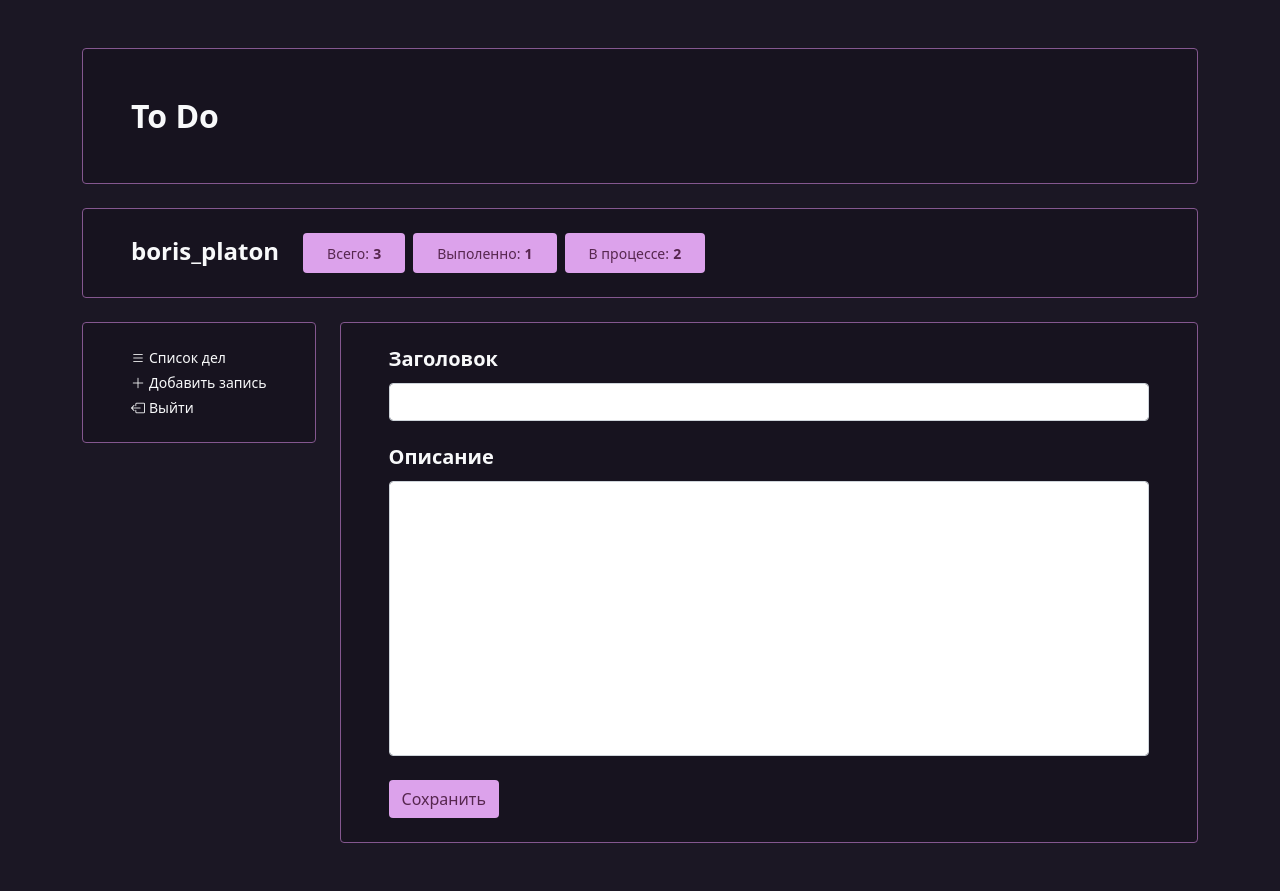
After one commit to BorisPlaton/todo_django, a Django app: page /affairs/add_affair/ in a window 1280 px wide. The commit adds this page. Run offline with Django 4.2, Linux system fonts and the light colour scheme; a user stored in the database is signed in; data comes from the database, SQL or seed files in the repository; both versions use the stored data as it was after the commit.

Commit message:
Creating affairs

```diff
--- /dev/null
+++ b/todo_list/affairs/forms.py
@@ -0,0 +1,29 @@
+from django.forms import models
+
+from .models import Affair
+
+
+class CreateAffairForm(models.ModelForm):
+
+    def __init__(self, *args, **kwargs):
+        """Инициализация формы. Устанавливаем стили формам"""
+
+        super().__init__(*args, **kwargs)
+        for field in self.fields.values():
+            field.widget.attrs.update({
+                "class": "form-control"
+            })
+
+        self.fields['text'].widget.attrs.update({
+            "cols": "",
+            "rows": "",
+            "style": """
+                width: 100%;
+                resize: none;
+                height: 275px;
+            """
+        })
+
+    class Meta:
+        model = Affair
+        fields = ('title', 'text')
--- a/todo_list/affairs/models.py
+++ b/todo_list/affairs/models.py
@@ -4,8 +4,8 @@ from django.db import models
 
 class Affair(models.Model):
     """Список дел"""
-    title = models.CharField(max_length=127, verbose_name='Заголовок')
-    text = models.CharField(max_length=2047, verbose_name='Описание', blank=True)
+    title = models.CharField(max_length=128, verbose_name='Заголовок')
+    text = models.TextField(max_length=2048, verbose_name='Описание', blank=True)
     date_add = models.DateTimeField(auto_now_add=True, verbose_name='Дата добавления')
     date_end = models.DateTimeField(verbose_name='Дата выполнения', blank=True, null=True)
     is_completed = models.BooleanField(verbose_name='Задание выполнено', default=False)
--- /dev/null
+++ b/todo_list/affairs/templates/affairs/add_affair.html
@@ -0,0 +1,29 @@
+{% extends "affairs/base.html" %}
+
+{% block content %}
+<div class="rounded menu p-4 px-5">
+
+    <form action="{% url 'affairs:add_affair' %}" method="POST" novalidate>
+        {% csrf_token %}
+        <div class="row row-cols-1 g-4">
+            {% for field in form %}
+            <div class="col">
+                <div class="row row-cols-1 text-light g-1">
+                    <div class="col">
+                        <h5 class='fw-bold'>{{ field.label }}</h5>
+                    </div>
+
+                    <div class="col">
+                        {{ field }}
+                    </div>
+                </div>
+            </div>
+            {% endfor %}
+            <div class="col">
+                <input type="submit" class='btn completed' value="Сохранить">
+            </div>
+        </div>
+    </form>
+
+</div>
+{% endblock %}
--- a/todo_list/affairs/templates/affairs/base.html
+++ b/todo_list/affairs/templates/affairs/base.html
@@ -76,19 +76,26 @@
             <div class="col-auto">
                 <div class="p-4 px-5 rounded menu">
                     <div class="d-flex flex-column">
-                <small class="mb-1"><a href="" class="link-light"><i class="bi bi-plus-lg me-1"></i>Добавить запись</a></small>
-                {% if request.user.is_authenticated %}
+                            <small class="mb-1"><a href="{% url 'affairs:home' %}" class="link-light"><i class="bi bi-list me-1"></i>Список дел</a></small>
+                            <small class="mb-1"><a href="{% url 'affairs:add_affair' %}" class="link-light"><i class="bi bi-plus-lg me-1"></i>Добавить запись</a></small>
                             <small><a href="{% url 'users:logout' %}" class="link-light"><i class="bi bi-box-arrow-left me-1"></i>Выйти</a></small>
-                {% else %}
-                    <small><a href="{% url 'users:login' %}" class="link-light"><i class="bi bi-box-arrow-in-left me-1"></i>Войти</a></small>
-                {% endif %}
                     </div>
                 </div>
             </div>
 
             <div class="col">
+
+                {% if messages %}
+                    {% for message in messages %}
+                        <div class="alert alert-{{ message.extra_tags }}">
+                            {{ message }}
+                        </div>
+                    {% endfor %}
+                {% endif %}
+
                 {% block content %}
                 {% endblock %}
+
             </div>
 
         </div>
--- a/todo_list/affairs/urls.py
+++ b/todo_list/affairs/urls.py
@@ -7,5 +7,5 @@ app_name = 'affairs'
 
 urlpatterns = [
     path('', views.home, name="home"),
-    path(r'^add_affair/$', add_affair, name='add_affair'),
+    path(r'add_affair/', add_affair, name='add_affair'),
 ]
--- a/todo_list/affairs/views.py
+++ b/todo_list/affairs/views.py
@@ -1,14 +1,16 @@
 from django.contrib.auth.decorators import login_required
-from django.http import HttpResponse
-from django.shortcuts import render
+from django.contrib import messages
+from django.shortcuts import render, redirect
+from django.urls import reverse
 
-from affairs.models import Affair
-from affairs.services import get_affairs_list
+from affairs.forms import CreateAffairForm
+from affairs.services import get_affairs_list, save_affair_from_form
 
 
 @login_required
 def home(request):
     """Личный кабинет пользователя"""
+
     context = {
         "affairs_list": get_affairs_list(request, values=['title', 'date_add', 'is_completed'])
     }
@@ -18,4 +20,12 @@ def home(request):
 @login_required
 def add_affair(request):
     """Страница добавления нового дела"""
-    return render(request, 'affairs/add_affair.html')
+    form = CreateAffairForm(request.POST or None)
+    context = {
+        'form': form,
+    }
+    if request.POST and save_affair_from_form(request, form):
+        messages.add_message(request, messages.SUCCESS, "Запись сохранена", extra_tags="success")
+        return redirect(reverse('affairs:add_affair'))
+
+    return render(request, 'affairs/add_affair.html', context=context)
--- a/todo_list/static/base/css/base.css
+++ b/todo_list/static/base/css/base.css
@@ -55,3 +55,8 @@ a {
 	height: 26px;
 	border-radius: 13px;
 }
+
+.dark-bg {
+	background: #4b4252;
+	color: white;
+}
--- a/todo_list/users/templates/users/login.html
+++ b/todo_list/users/templates/users/login.html
@@ -25,7 +25,7 @@
            <small class='text-danger'> {{ i }}</small>
         {% endfor %}
         <div class="d-flex justify-content-center mt-4">
-            <button type='submit' class='btn border-0 button purple'>Log in</button>
+            <button type='submit' class='btn border-0 completed'>Log in</button>
         </div>
     </form>
 
--- a/todo_list/users/templates/users/registration.html
+++ b/todo_list/users/templates/users/registration.html
@@ -22,7 +22,7 @@
             </small>
         </div>
         <div class="d-flex justify-content-center mt-4">
-            <button type='submit' class='btn border-0 button purple'>Create</button>
+            <button type='submit' class='btn border-0 completed'>Create</button>
         </div>
     </form>
 
```
Also changed, not shown: todo_list/affairs/services.py (+10 -0 lines), todo_list/users/forms.py (+16 -6 lines), todo_list/affairs/migrations/0005_alter_affair_text_alter_affair_title.py (added), todo_list/db.sqlite3. Lines whose indentation alone changed are shown as unchanged.
